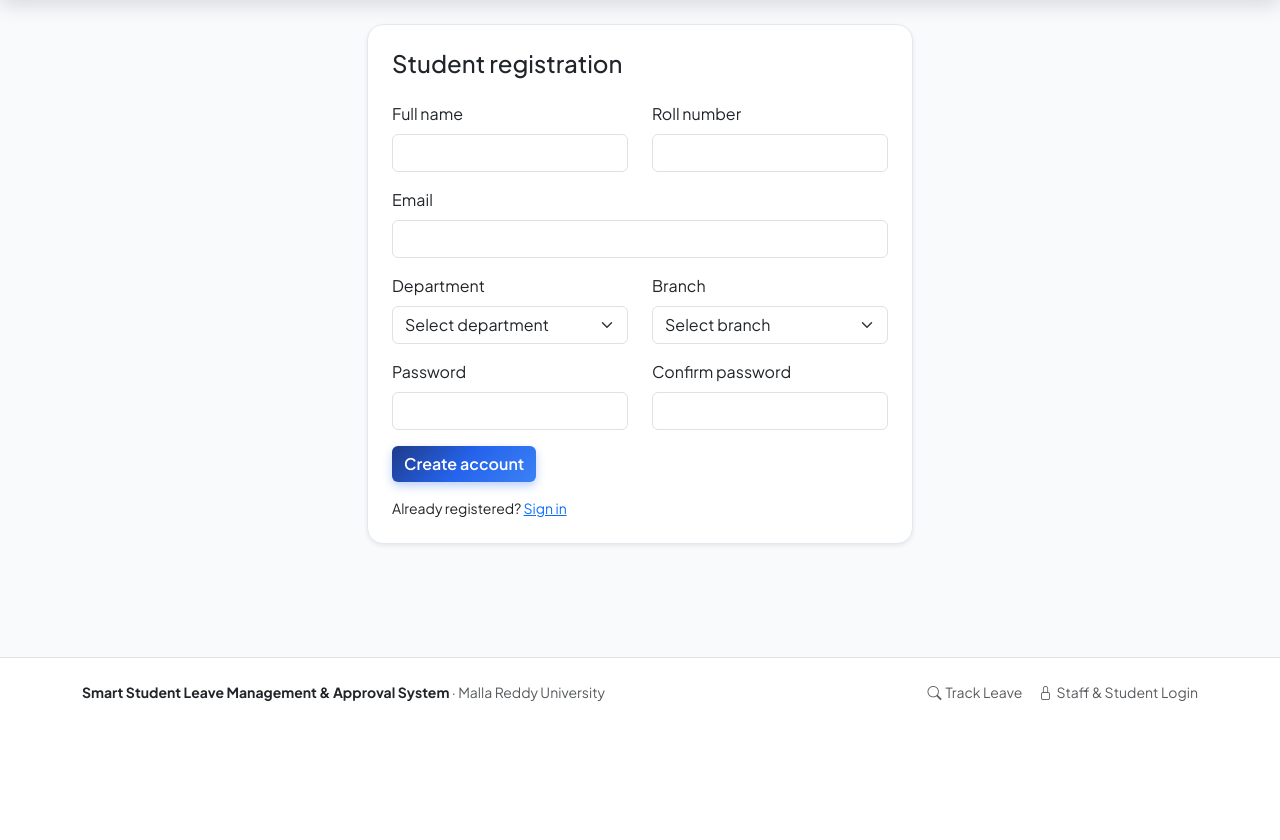
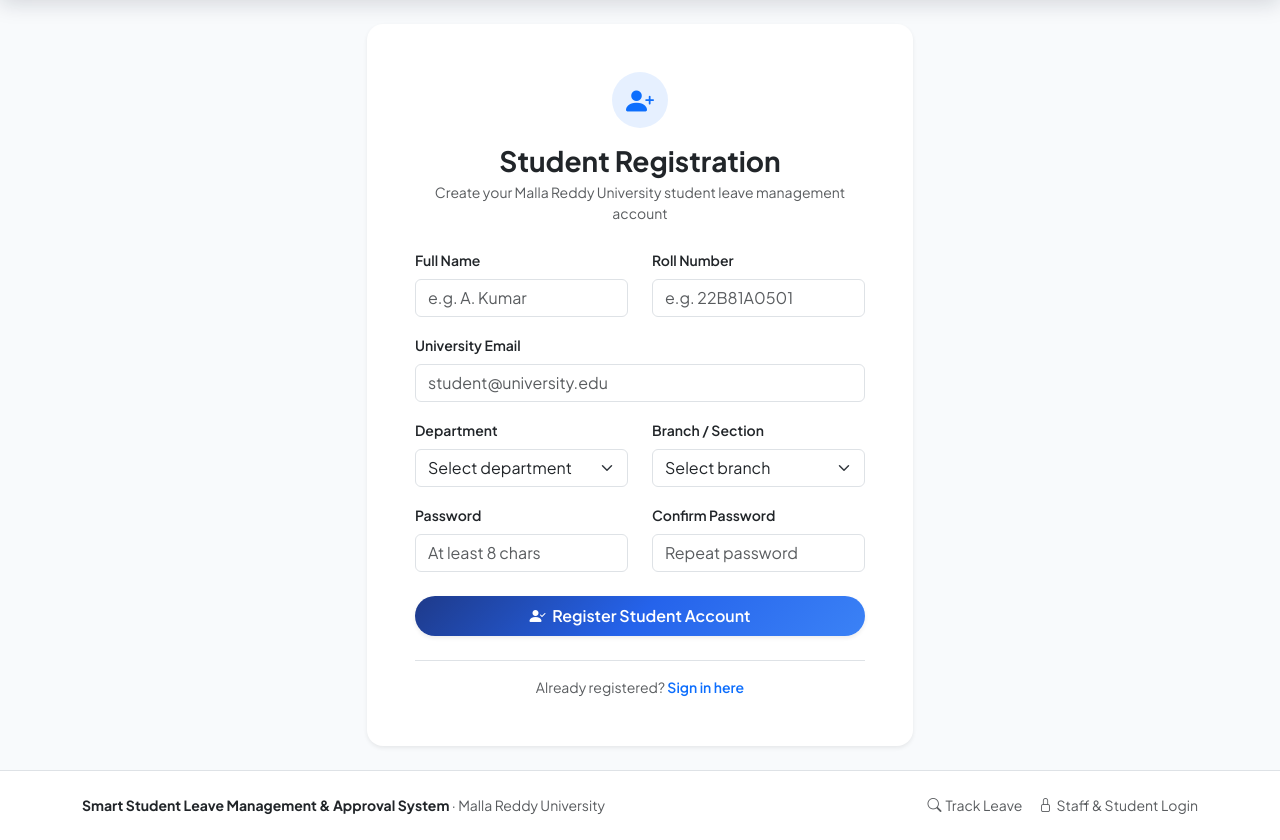
Before and after one commit to kalyan-dasari/leave-management, a Flask app: page /register in a window 1280 px wide. Shown: the part 73-913 px from the top of the page. Before the commit the page ends 775 px from the top, so only its background shows below. Run offline with Flask 3, Linux system fonts and the light colour scheme; data comes from the database, SQL or seed files in the repository; some libraries are stand-ins or nearby versions.

Commit message:
feat: add student registration template with input fields and validation

```diff
--- a/templates/auth/register.html
+++ b/templates/auth/register.html
@@ -3,28 +3,37 @@
 {% block content %}
 <div class="row justify-content-center">
   <div class="col-md-8 col-lg-6">
-    <div class="card shadow-sm">
-      <div class="card-body p-4">
-        <h4 class="mb-4">Student registration</h4>
+    <div class="card shadow-sm border-0">
+      <div class="card-body p-4 p-md-5">
+        <div class="text-center mb-4">
+          <div class="d-inline-flex align-items-center justify-content-center bg-primary bg-opacity-10 text-primary rounded-circle mb-3" style="width: 56px; height: 56px;">
+            <i class="bi bi-person-plus-fill fs-3"></i>
+          </div>
+          <h3 class="fw-bold mb-1">Student Registration</h3>
+          <p class="text-muted small">Create your Malla Reddy University student leave management account</p>
+        </div>
+
         <form method="post">
           <input type="hidden" name="csrf_token" value="{{ csrf_token() }}">
           <div class="row">
             <div class="col-md-6 mb-3">
-              <label class="form-label">Full name</label>
-              <input type="text" class="form-control" name="name" value="{{ form.get('name', '') }}" required minlength="3">
+              <label class="form-label fw-semibold small">Full Name</label>
+              <input type="text" class="form-control" name="name" value="{{ form.get('name', '') }}" placeholder="e.g. A. Kumar" required minlength="3">
             </div>
             <div class="col-md-6 mb-3">
-              <label class="form-label">Roll number</label>
-              <input type="text" class="form-control" name="roll_no" value="{{ form.get('roll_no', '') }}" required>
+              <label class="form-label fw-semibold small">Roll Number</label>
+              <input type="text" class="form-control" name="roll_no" value="{{ form.get('roll_no', '') }}" placeholder="e.g. 22B81A0501" required>
             </div>
           </div>
+
           <div class="mb-3">
-            <label class="form-label">Email</label>
-            <input type="email" class="form-control" name="email" value="{{ form.get('email', '') }}" required>
+            <label class="form-label fw-semibold small">University Email</label>
+            <input type="email" class="form-control" name="email" value="{{ form.get('email', '') }}" placeholder="student@university.edu" required>
           </div>
+
           <div class="row">
             <div class="col-md-6 mb-3">
-              <label class="form-label">Department</label>
+              <label class="form-label fw-semibold small">Department</label>
               <select class="form-select" name="department_id" required>
                 <option value="">Select department</option>
                 {% for d in departments %}
@@ -33,7 +42,7 @@
               </select>
             </div>
             <div class="col-md-6 mb-3">
-              <label class="form-label">Branch</label>
+              <label class="form-label fw-semibold small">Branch / Section</label>
               <select class="form-select" name="branch_id">
                 <option value="">Select branch</option>
                 {% for b in branches %}
@@ -42,19 +51,26 @@
               </select>
             </div>
           </div>
+
           <div class="row">
             <div class="col-md-6 mb-3">
-              <label class="form-label">Password</label>
-              <input type="password" class="form-control" name="password" required minlength="8">
+              <label class="form-label fw-semibold small">Password</label>
+              <input type="password" class="form-control" name="password" placeholder="At least 8 chars" required minlength="8">
             </div>
             <div class="col-md-6 mb-3">
-              <label class="form-label">Confirm password</label>
-              <input type="password" class="form-control" name="confirm" required minlength="8">
+              <label class="form-label fw-semibold small">Confirm Password</label>
+              <input type="password" class="form-control" name="confirm" placeholder="Repeat password" required minlength="8">
             </div>
           </div>
-          <button class="btn btn-primary">Create account</button>
+
+          <button class="btn btn-primary w-100 py-2 rounded-pill fw-semibold shadow-sm mt-2" type="submit">
+            <i class="bi bi-person-check-fill me-1"></i> Register Student Account
+          </button>
         </form>
-        <p class="small mt-3 mb-0">Already registered? <a href="{{ url_for('auth.login') }}">Sign in</a></p>
+
+        <div class="mt-4 pt-3 border-top text-center">
+          <p class="small text-muted mb-0">Already registered? <a href="{{ url_for('auth.login') }}" class="fw-semibold text-decoration-none">Sign in here</a></p>
+        </div>
       </div>
     </div>
   </div>
```
